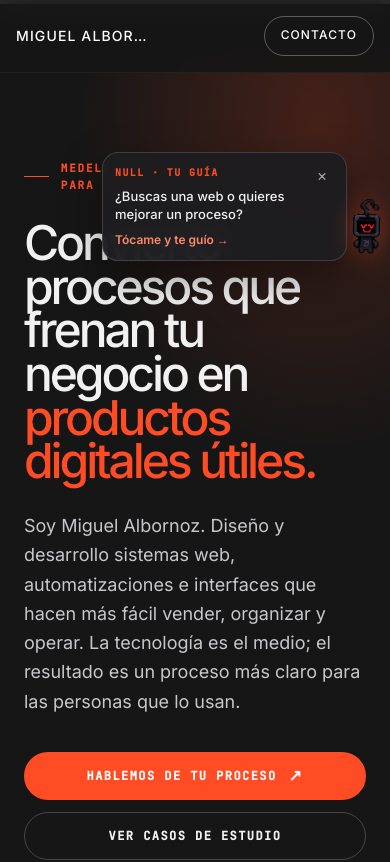
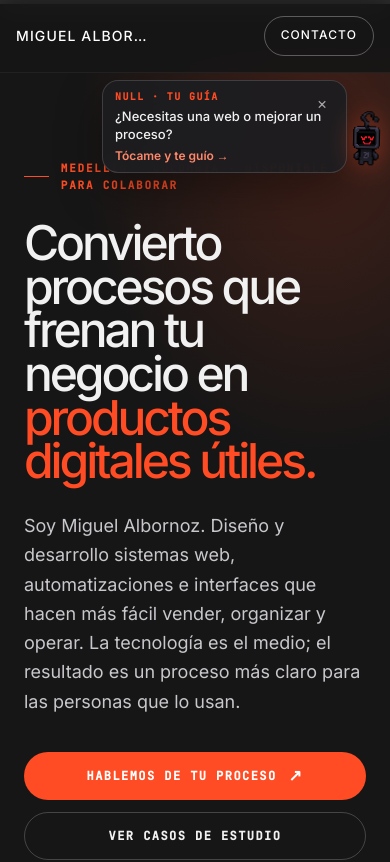
Before and after one commit to 2001mapa/portfolio_mapa, a Next.js app: page / in a window 390 px wide. Shown: the top 862 px of the page. Built offline with nearby package versions, Linux system fonts and the light colour scheme.

Commit message:
fix: keep NULL intro above mobile headline

```diff
--- a/src/components/MascotGuide.tsx
+++ b/src/components/MascotGuide.tsx
@@ -79,7 +79,7 @@ export function MascotGuide() {
   return (
     <aside
       aria-label="NULL, guía del portafolio"
-      className={`pointer-events-none fixed right-0 z-40 w-[min(18rem,calc(100vw-0.75rem))] text-white print:hidden md:right-7 md:top-28 md:w-[19rem] md:translate-y-0 ${mode === "intro" ? "top-[max(9.5rem,18dvh)] translate-y-0" : "top-[50dvh] -translate-y-1/2"}`}
+      className={`pointer-events-none fixed right-0 z-40 w-[min(18rem,calc(100vw-0.75rem))] text-white print:hidden md:right-7 md:top-28 md:w-[19rem] md:translate-y-0 ${mode === "intro" ? "top-20 translate-y-0" : "top-[50dvh] -translate-y-1/2"}`}
     >
       {mode === "collapsed" ? (
         <button
@@ -93,7 +93,7 @@ export function MascotGuide() {
         </button>
       ) : (
         <div className="pointer-events-auto flex items-end gap-1 pr-2 md:pr-0">
-          <div className="relative max-h-[calc(100dvh-2rem)] min-w-0 flex-1 overflow-y-auto rounded-2xl border border-white/15 bg-[#1d1d20]/95 px-3 py-3 shadow-[0_18px_45px_rgba(0,0,0,0.38)] backdrop-blur-md md:px-4">
+          <div className={`relative max-h-[calc(100dvh-2rem)] min-w-0 flex-1 overflow-y-auto rounded-2xl border border-white/15 bg-[#1d1d20]/95 px-3 shadow-[0_18px_45px_rgba(0,0,0,0.38)] backdrop-blur-md md:px-4 ${mode === "intro" ? "py-2" : "py-3"}`}>
             <button
               type="button"
               aria-label="Ocultar a NULL por esta visita"
@@ -108,10 +108,10 @@ export function MascotGuide() {
                 type="button"
                 onClick={() => setMode("menu")}
                 aria-expanded={false}
-                className="mt-2 block w-full rounded-lg text-left focus-visible:outline-2 focus-visible:outline-offset-2 focus-visible:outline-ember"
+                className="mt-1 block w-full rounded-lg text-left focus-visible:outline-2 focus-visible:outline-offset-2 focus-visible:outline-ember"
               >
-                <span className="block text-[13px] font-medium leading-snug text-fog">¿Buscas una web o quieres mejorar un proceso?</span>
-                <span className="mt-2 block text-xs font-semibold text-[#ff896a]">Tócame y te guío →</span>
+                <span className="block text-[13px] font-medium leading-snug text-fog">¿Necesitas una web o mejorar un proceso?</span>
+                <span className="mt-1 block text-xs font-semibold text-[#ff896a]">Tócame y te guío →</span>
               </button>
             ) : (
               <div id="null-guide-options" className="mt-2">
```
